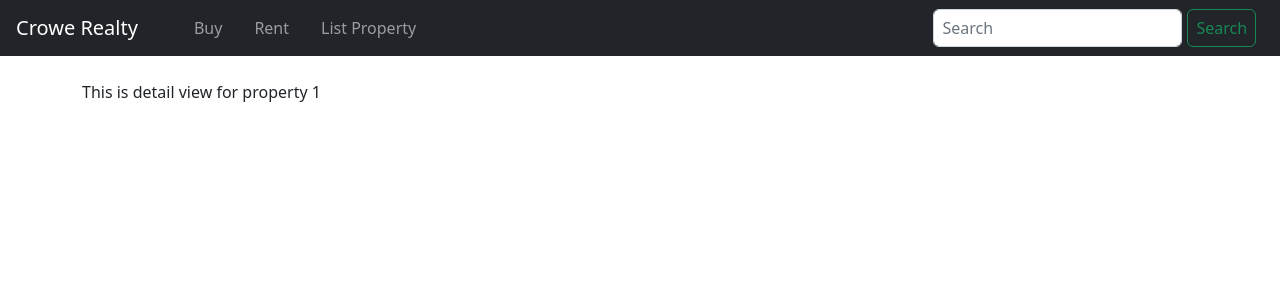
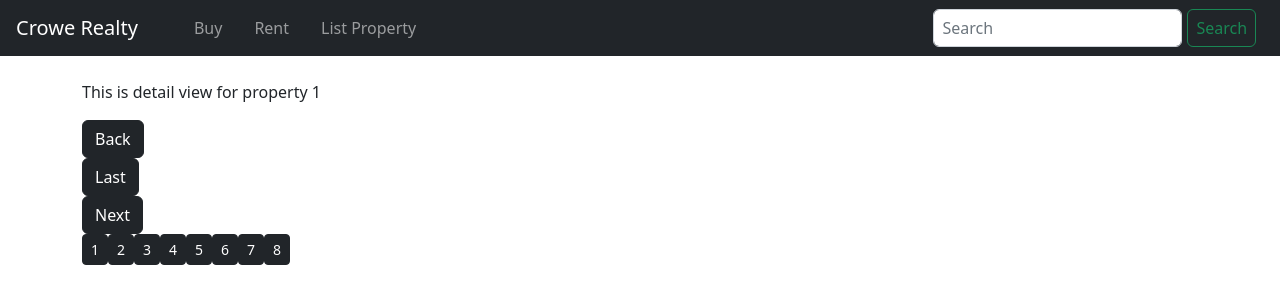
Before and after one commit to wtcrowe4/CroweRealty, an Angular app in the folder frontend/: page /property-detail/1 in a window 1280 px wide. Shown: the top 304 px of the page. Built offline with nearby package versions, Linux system fonts and the light colour scheme.

Commit message:
Ready to split property array into rent/buy

```diff
--- a/frontend/src/app/app.module.ts
+++ b/frontend/src/app/app.module.ts
@@ -16,7 +16,8 @@ const appRoutes: Routes = [
   {path: '', component: PropertyListComponent},
   {path: 'rent-property', component: AddPropertyComponent},
   {path: 'add-property', component: AddPropertyComponent},
-  {path: 'property-detail/:id', component: PropertyDetailComponent}
+  {path: 'property-detail/:id', component: PropertyDetailComponent},
+  {path: '**', component: PropertyListComponent}
 ]
 
 @NgModule({
--- a/frontend/src/app/property/IProperty.interface.ts
+++ b/frontend/src/app/property/IProperty.interface.ts
@@ -1,6 +1,7 @@
 export interface IProperty {
     Id: number;
     Name: string;
+    Image?: string;
     Type: string;
     Address: string;
     Bedroooms: number;
--- a/frontend/src/app/property/add-property/add-property.component.html
+++ b/frontend/src/app/property/add-property/add-property.component.html
@@ -1 +1,4 @@
-<p>add-property works!</p>
+
+
+
+<button (click)="onBack()" class="btn btn-dark">Back</button>
--- a/frontend/src/app/property/add-property/add-property.component.ts
+++ b/frontend/src/app/property/add-property/add-property.component.ts
@@ -1,4 +1,5 @@
 import { Component, OnInit } from '@angular/core';
+import { Router } from '@angular/router';
 
 @Component({
   selector: 'app-add-property',
@@ -7,9 +8,13 @@ import { Component, OnInit } from '@angular/core';
 })
 export class AddPropertyComponent implements OnInit {
 
-  constructor() { }
+  constructor(private route: Router) { }
 
   ngOnInit(): void {
   }
 
+  onBack(){
+    this.route.navigate(['/']);
+  }
+
 }
--- a/frontend/src/app/property/property-card/property-card.component.html
+++ b/frontend/src/app/property/property-card/property-card.component.html
@@ -1,8 +1,9 @@
 <div class="card shadow-lg p-3 m-2">
     <h3>{{Property.Name}}</h3>
     <div class="card-img-container">
-        <img src="{{Property.Image}}" alt="Property Image" class="img-thumbnail-sm" />
-        <div >
+        <img *ngIf="Property.Image" src="{{Property.Image}}" alt="Property Image" class="img-thumbnail-sm" />
+        <img *ngIf="!Property.Image" src="assets/default-house.jpg" alt="Property Image" class="img-thumbnail-sm" />
+        <div>
             <ul class="list-inline text-center member-icons">
                 <li class="list-inline-item">
                     <button class="btn btn-primary btn-sm bg-dark" routerLink="/property-detail/{{Property.Id}}">View</button>
--- a/frontend/src/app/property/property-card/property-card.component.ts
+++ b/frontend/src/app/property/property-card/property-card.component.ts
@@ -8,6 +8,7 @@ import { Component, Input, OnInit } from '@angular/core';
 export class PropertyCardComponent implements OnInit {
   @Input() Property: any;
 
+
   constructor() { }
 
   ngOnInit(): void {
--- a/frontend/src/app/property/property-detail/property-detail.component.html
+++ b/frontend/src/app/property/property-detail/property-detail.component.html
@@ -1 +1,16 @@
 <p>This is detail view for property {{propertyId}}</p>
+
+<button class="btn btn-dark" (click)="onBack()">Back</button>
+<br>
+<button class="btn btn-dark" (click)="onLast()">Last</button>
+<br>
+<button class="btn btn-dark" (click)="onNext()">Next</button>
+<br>
+<button class="btn btn-dark btn-sm" routerLink="/property-detail/1">1</button>
+<button class="btn btn-dark btn-sm" routerLink="/property-detail/2">2</button>
+<button class="btn btn-dark btn-sm" routerLink="/property-detail/3">3</button>
+<button class="btn btn-dark btn-sm" routerLink="/property-detail/4">4</button>
+<button class="btn btn-dark btn-sm" routerLink="/property-detail/5">5</button>
+<button class="btn btn-dark btn-sm" routerLink="/property-detail/6">6</button>
+<button class="btn btn-dark btn-sm" routerLink="/property-detail/7">7</button>
+<button class="btn btn-dark btn-sm" [routerLink]="['/property-detail/','8']">8</button>
--- a/frontend/src/app/property/property-detail/property-detail.component.ts
+++ b/frontend/src/app/property/property-detail/property-detail.component.ts
@@ -1,5 +1,6 @@
 import { Component, OnInit } from '@angular/core';
-import { ActivatedRoute } from '@angular/router';
+import { Router, ActivatedRoute } from '@angular/router';
+
 
 @Component({
   selector: 'app-property-detail',
@@ -8,10 +9,29 @@ import { ActivatedRoute } from '@angular/router';
 })
 export class PropertyDetailComponent implements OnInit {
   public propertyId!: number;
-  constructor(private route: ActivatedRoute) { }
+  constructor(private route: ActivatedRoute, private router: Router) { }
 
   ngOnInit(): void {
-    this.propertyId = this.route.snapshot.params['id'];
+    this.propertyId = +this.route.snapshot.params['id'];
+    this.route.params.subscribe(
+      (params) => {
+        this.propertyId = +params['id'];
+      }
+    )
+
   }
 
+  onBack(){
+    this.router.navigate(['/']);
+  }
+
+  onNext(){
+    this.propertyId += 1;
+    this.router.navigate(['/property-detail', this.propertyId]);
+  }
+
+  onLast(){
+    this.propertyId -= 1;
+    this.router.navigate(['/property-detail', this.propertyId]);
+  }
 }
--- a/frontend/src/app/property/property-list/property-list.component.ts
+++ b/frontend/src/app/property/property-list/property-list.component.ts
@@ -1,6 +1,7 @@
 import { Component, OnInit } from '@angular/core';
 import { HousingService } from '../../services/housing.service';
 import { IProperty } from '../IProperty.interface';
+import { ActivatedRoute } from '@angular/router';
 
 @Component({
   selector: 'app-property-list',
@@ -10,16 +11,31 @@ import { IProperty } from '../IProperty.interface';
 export class PropertyListComponent implements OnInit {
 
   //need to change housing.service to return an array of properties
-  //Properties: Array<IProperty> = [];
+  //Properties: IProperty[];
   // Vid 11
   Properties: any = [];
 
-  constructor(private housingService: HousingService) { }
+  ForRent = false;
+
+  constructor(private route: ActivatedRoute, private housingService: HousingService) { }
 
   ngOnInit(): void {
-    this.housingService.getAllProperties().subscribe(
+    //Seperate into buy and rent
+    if(this.route.snapshot.url.toString() == 'rent-property'){
+
+
+
+      this.ForRent = true;
+    }
+    //only get properties that are for rent
+    this.housingService.getAllProperties(this.ForRent).subscribe(
+
+
+
+    //this.housingService.getAllProperties().subscribe(
       data => {
         this.Properties = data;
+
       }, error => {
         console.log('httperror:');
         console.log(error);
--- a/frontend/src/app/services/housing.service.ts
+++ b/frontend/src/app/services/housing.service.ts
@@ -10,7 +10,7 @@ export class HousingService {
 
   constructor(private http:HttpClient) { }
 
-  getAllProperties(){
+  getAllProperties(ForRent: boolean){
     //return this.http.get('data/properties.json')
 
 
@@ -21,9 +21,9 @@ export class HousingService {
     );
 
     //data is returning an object, not an array
-    // .pipe(
+    // return this.http.get('data/properties.json').pipe(
     //   map(data => {
-    //     const propertiesArray: Array<IProperty> = [];
+    //     const propertiesArray!: Array<IProperty> = [];
     //     for(const Id in data){
     //       if(data.hasOwnProperty(Id)){
     //         propertiesArray.push(data[Id]);
--- a/frontend/src/data/properties.json
+++ b/frontend/src/data/properties.json
@@ -72,7 +72,7 @@
     {
       "Id": 8,
       "Name": "Apartment 4",
-      "Image": "assets/default-house.jpg",
+      "Image": null,
       "Type": "Rental",
       "Address": "Sample Address",
       "Bedrooms": 5,
```
